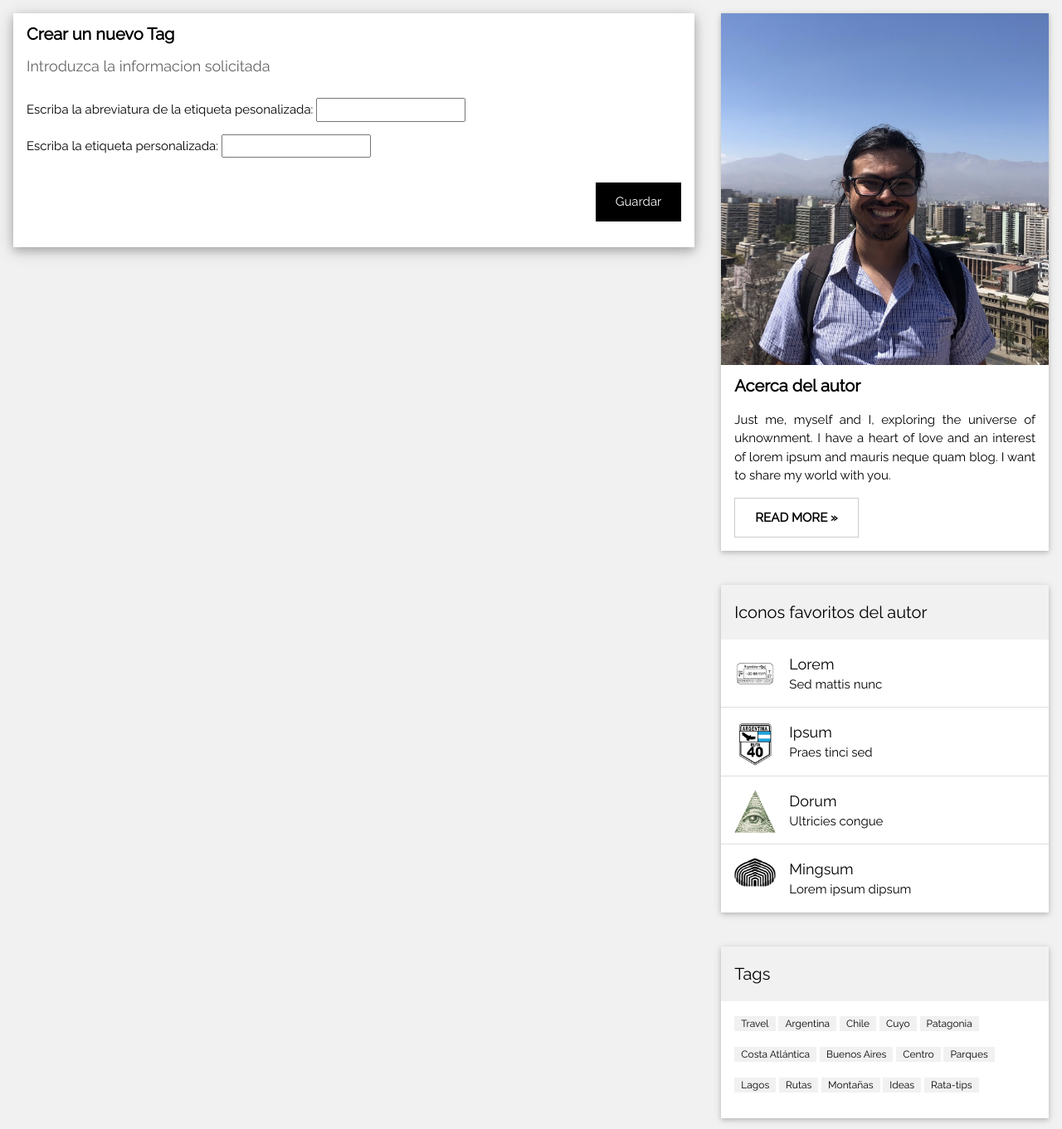
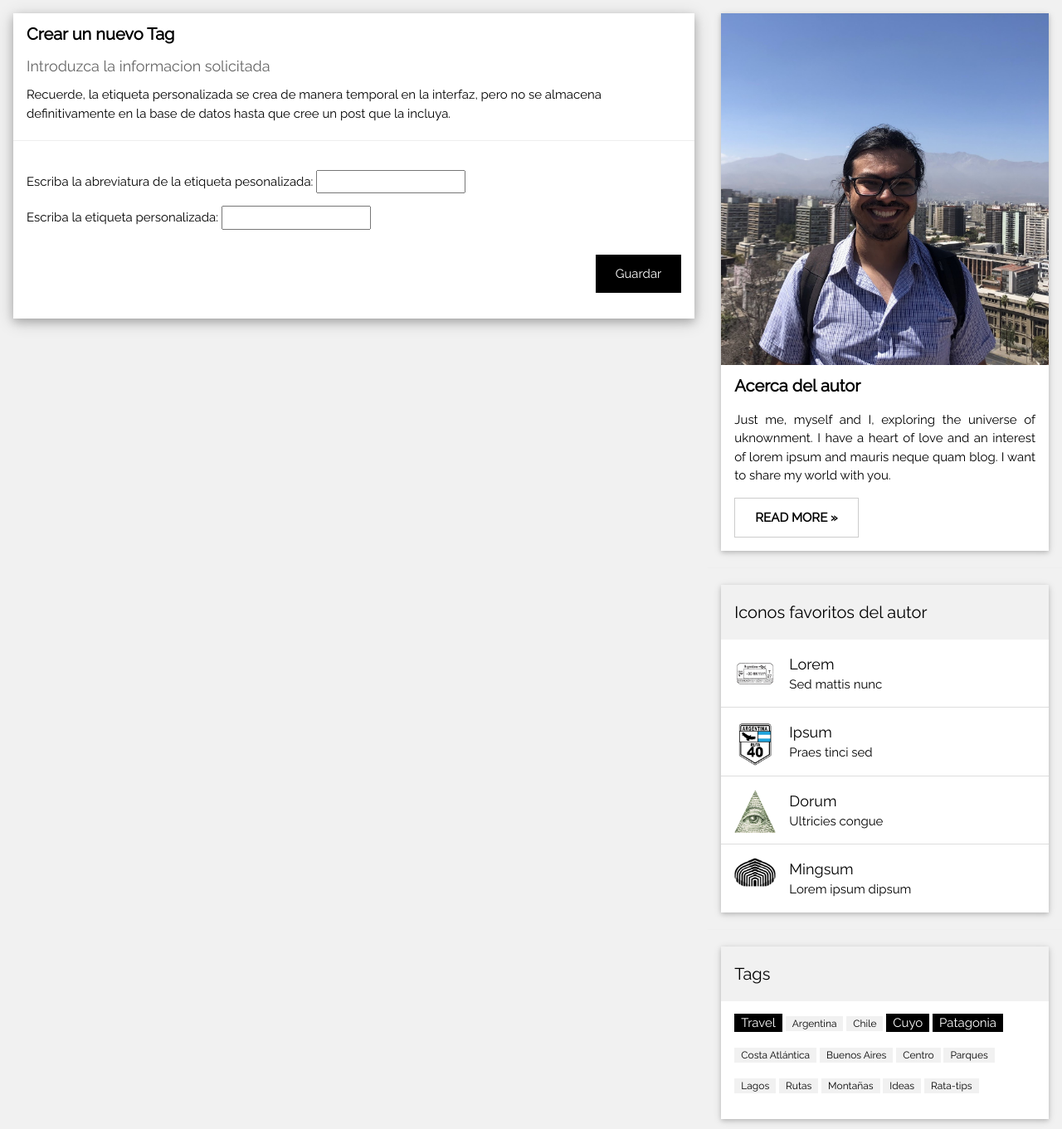
Before and after one commit to romeroluisraul/proyecto_final_coder, a Django app: page /posts/crear/nuevo_tag/ in a window 1280 px wide. Shown: the part 209-1570 px from the top of the page at 83% size. Run offline with Django 4.2, Linux system fonts and the light colour scheme; a user stored in the database is signed in.

Commit message:
Se actualiza la forma de visualización de los listados de post. Se agrega la posibilidad de agregar nuevos tags para los nuevos posts o para modificar los existentes. Se protege la contraseña del superusario. Se actualizan los pendientes del README.

```diff
--- a/contenido/views.py
+++ b/contenido/views.py
@@ -29,7 +29,7 @@
 
     contexto['home_url'] = request.get_full_path() == '/home/'
     contexto['ultima_pagina'] = str(request.get_full_path())
-    contexto['posteos'] = Post.objects.all()
+    contexto['posteos'] = Post.objects.all().order_by("date")
 
     contexto['tags_usados'] = set([post.tag1 for post in Post.objects.all()])
     contexto['tags_usados'] = list(contexto['tags_usados'].union(set([ post.tag2 for post in Post.objects.all()])))
@@ -53,7 +53,7 @@
     contexto['ultima_pagina'] = str(request.get_full_path())
 
     etiqueta = tag
-    posts = Post.objects.filter(Q(tag1__icontains=etiqueta) | Q(tag2__icontains=etiqueta))
+    posts = Post.objects.filter(Q(tag1__icontains=etiqueta) | Q(tag2__icontains=etiqueta)).order_by("-date")
 
     contexto['tag_buscado'] = choices(etiqueta)
     contexto['posts'] = posts
@@ -329,9 +329,9 @@
 
             informacion = mi_formulario.cleaned_data
 
-            if choices(informacion['label'].capitalize()) not in TAGS_CHOICES and informacion['tag'].capitalize() not in etiquetas_usadas:
+            if informacion['label'].capitalize() not in etiquetas_usadas and informacion['tag'].upper() not in tags_usados:
 
-                TAGS_CHOICES.append(tuple(informacion['tag'].upper(), informacion['label'].capitalize()))
+                TAGS_CHOICES.append((informacion['tag'].upper(), informacion['label'].capitalize()))
 
                 contexto['tags'] = TAGS_CHOICES.copy()
 
@@ -340,7 +340,7 @@
 
                 contexto['script'] = True
 
-                respuesta = redirect('home')
+                respuesta = redirect('nuevo_tag')
 
             else:
 
--- a/pedientes_para_corregir.txt
+++ /dev/null
@@ -1,5 +0,0 @@
-- No funciona correctamente la busqueda por tags: los mismos no se actualizan al crear una publicación.
-
-- Agregar un botón para volver en la página de comentarios.
-
-- No funciona el botón para volver, bien en el logueo cuando ya se está logueado, bien en el registro cuando se está logueado.
--- a/proyecto_final/templates/agregar_tags.html
+++ b/proyecto_final/templates/agregar_tags.html
@@ -32,10 +32,15 @@
 
     </div>
     <div class="w3-container">
+        Recuerde, la etiqueta personalizada se crea de manera temporal en la interfaz, pero no se almacena definitivamente en la base de datos hasta que
+        cree un post que la incluya.
+    </div>
+    <hr>
+    <div class="w3-container">
     <form method="post">
         {% csrf_token %}
-        <p><label for="tag">Escriba la abreviatura de la etiqueta pesonalizada: </label><input type="text" name="tag"></p>
-        <p><label for="label">Escriba la etiqueta personalizada: </label><input type="text" name="label" maxlength="4"></p>
+        <p><label for="tag">Escriba la abreviatura de la etiqueta pesonalizada: </label><input type="text" name="tag" maxlength="4"></p>
+        <p><label for="label">Escriba la etiqueta personalizada: </label><input type="text" name="label"></p>
         <div class="w3-col m4 w3-hide-small w3-right">
             <p align="right"><button class="w3-button w3-black w3-padding-large w3-margin-bottom" type="submit">Guardar</button></p>
         </div>
--- a/proyecto_final/templates/resultados.html
+++ b/proyecto_final/templates/resultados.html
@@ -7,7 +7,7 @@
     <div class="w3-container">
         <h3><b>Resultados de la b&uacutesqueda de la etiqueta</b>
         <span class="w3-tag w3-black w3-margin-bottom">{{tag_buscado}}</span></h3>
-        <h5>A continuaci&oacuten se muestran los principales resultados:</h5>
+        <h5>A continuaci&oacuten se muestran los principales resultados ordenados desde el más reciente al más antiguo:</h5>
         <br>
     </div>
 </div>
```
Also changed, not shown: README.txt, db.sqlite3.
